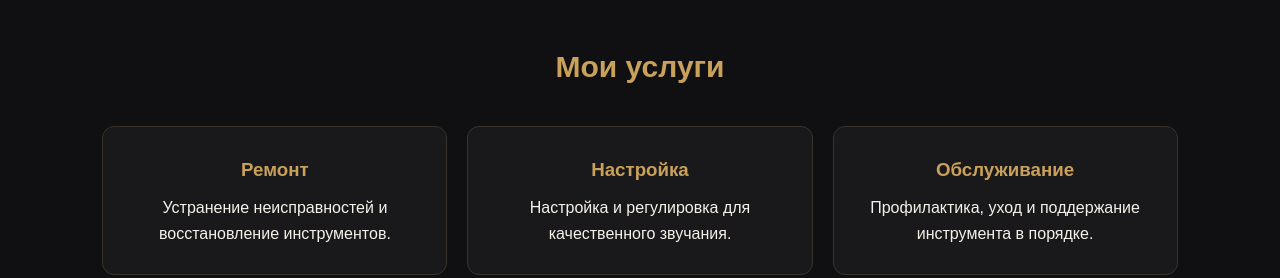
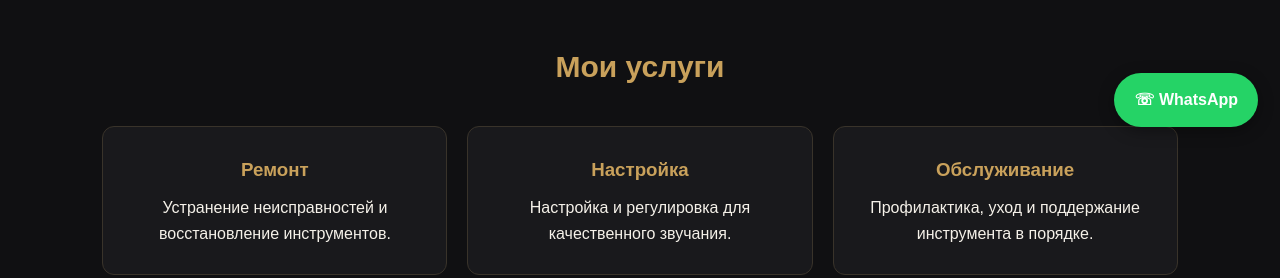
Before and after one commit to Anton-1928/.github.io, a plain HTML site: page index.html in a window 1280 px wide. Shown: the part 651-929 px from the top of the page. Drawn offline with Linux system fonts and the light colour scheme.

Commit message:
Refactor index.html with new layout and styles

```diff
--- a/index.html
+++ b/index.html
@@ -336,5 +336,32 @@
     Вторая Октава — забота о звучании вашего инструмента
   </footer>
 
+<a href="https://wa.me/77761600959?text=%D0%97%D0%B4%D1%80%D0%B0%D0%B2%D1%81%D1%82%D0%B2%D1%83%D0%B9%D1%82%D0%B5!%20%D0%AF%20%D0%BD%D0%B0%D1%88%D1%91%D0%BB%20%D0%B2%D0%B0%D1%81%20%D0%BD%D0%B0%20%D1%81%D0%B0%D0%B9%D1%82%D0%B5%20%D0%92%D1%82%D0%BE%D1%80%D0%B0%D1%8F%20%D0%9E%D0%BA%D1%82%D0%B0%D0%B2%D0%B0."
+   class="floating-whatsapp"
+   target="_blank"
+   rel="noopener">
+  <span>☏</span> WhatsApp
+</a>
+
+<style>
+.floating-whatsapp {
+  position: fixed;
+  right: 22px;
+  bottom: 22px;
+  z-index: 9999;
+  background: #25D366;
+  color: white;
+  padding: 14px 20px;
+  border-radius: 50px;
+  text-decoration: none;
+  font-weight: bold;
+  font-size: 16px;
+  box-shadow: 0 4px 15px rgba(0,0,0,0.35);
+}
+.floating-whatsapp:hover {
+  background: #1ebe5d;
+}
+</style>
+
 </body>
 </html>
```
